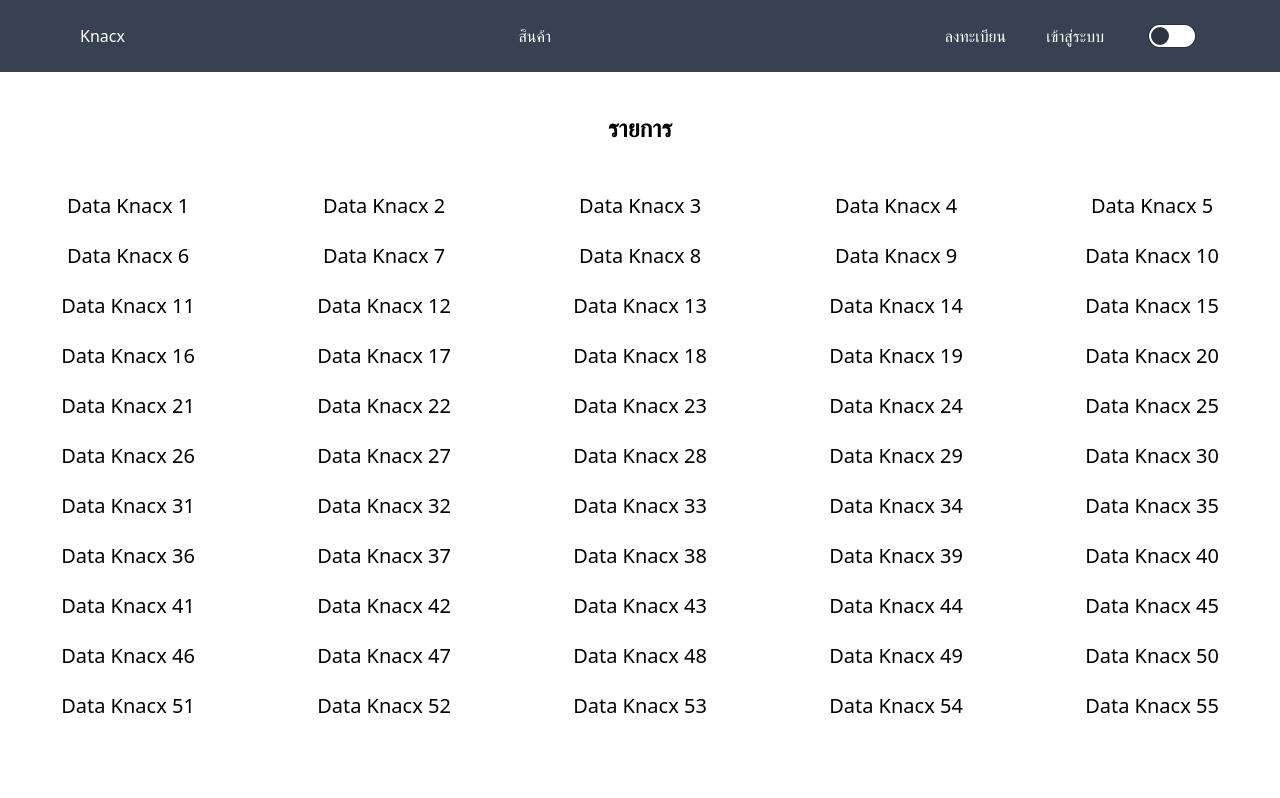
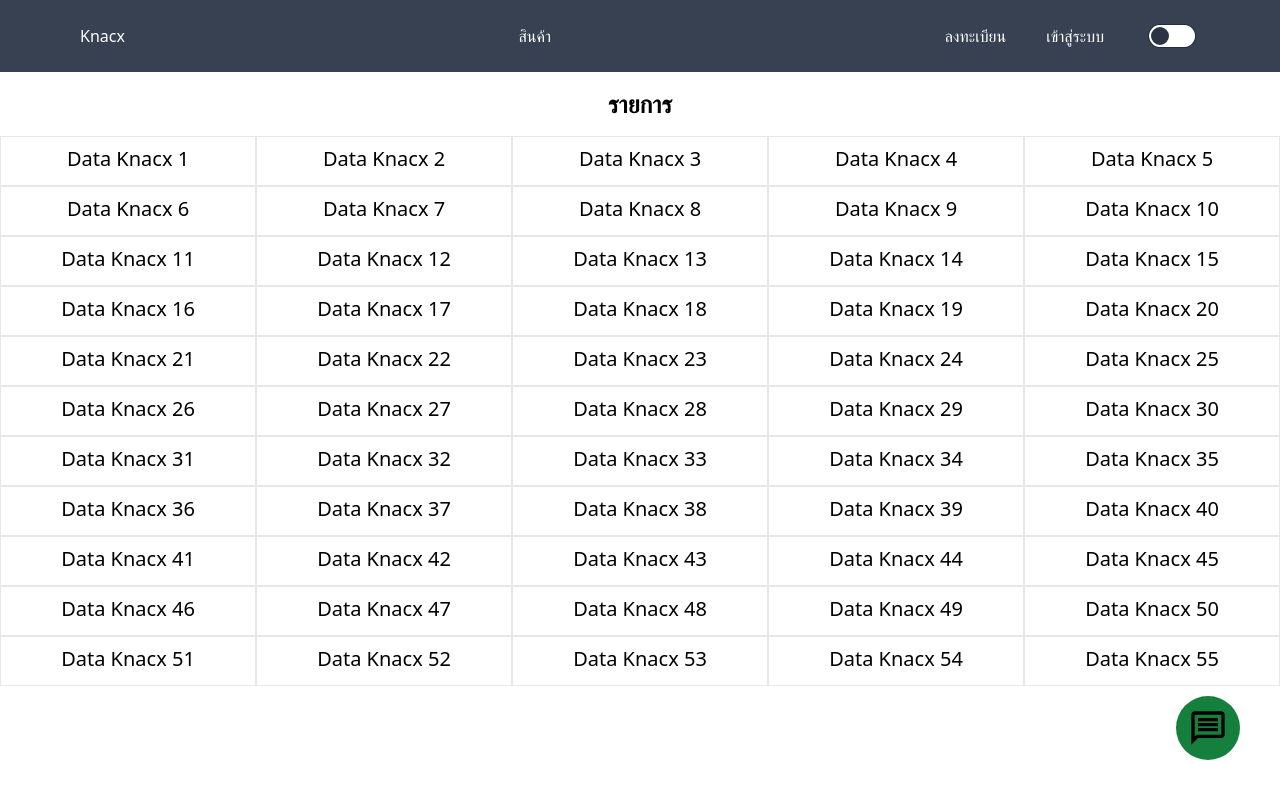
Before and after one commit to Sarunyamk/example_knacx, a React (Vite) app: page / in a window 1280 px wide. Built offline with nearby package versions, Linux system fonts and the light colour scheme; no server answers.

Commit message:
feat-react window

```diff
--- a/package.json
+++ b/package.json
@@ -24,6 +24,7 @@
     "react-toastify": "^11.0.2",
     "react-window": "^1.8.11",
     "sweetalert2": "^11.15.10",
+    "websocket": "^1.0.35",
     "yup": "^1.6.1"
   },
   "devDependencies": {
--- a/src/App.jsx
+++ b/src/App.jsx
@@ -23,6 +23,7 @@ function App() {
         transition:Flip
       />
       <AppRouter />
+
     </div>
   )
 }
--- a/src/components/react-window/VirtualizedList.jsx
+++ b/src/components/react-window/VirtualizedList.jsx
@@ -3,26 +3,34 @@ import { FixedSizeList } from "react-window";
 
 const VirtualizedList = () => {
     const data = Array.from({ length: 100000 }, (_, index) => `Data Knacx ${index + 1}`);
+    const columns = 5;
+    const rows = Math.ceil(data.length / columns);
 
     return (
         <div>
-            <h1 className="text-2xl font-bold text-center my-10">รายการ</h1>
+            <h1 className="text-2xl font-bold text-center my-4">รายการ</h1>
             <FixedSizeList
-                className="h-screen overflow-y-scroll text-xl "
+                className="overflow-y-scroll text-xl"
                 height={550}
-                itemCount={data.length}
-                itemSize={50}
+                itemCount={rows} // จำนวนแถวทั้งหมด
+                itemSize={50} // ความสูงของแต่ละแถว
                 width="100%"
             >
-                {({ index, style }) => (
-                    <div style={style} className="flex flex-wrap text-center">
-                        <div className="w-1/5 p-2">{data[index * 5]}</div>
-                        <div className="w-1/5 p-2">{data[index * 5 + 1]}</div>
-                        <div className="w-1/5 p-2">{data[index * 5 + 2]}</div>
-                        <div className="w-1/5 p-2">{data[index * 5 + 3]}</div>
-                        <div className="w-1/5 p-2">{data[index * 5 + 4]}</div>
-                    </div>)}
-            </FixedSizeList></div>
+                {({ index, style }) => {
+                    const startIndex = index * columns; // เริ่มต้นของแต่ละแถว
+                    const rowItems = data.slice(startIndex, startIndex + columns); // ดึงข้อมูลในแถว
+                    return (
+                        <div style={style} className="flex text-center">
+                            {rowItems.map((item, columnIndex) => (
+                                <div key={columnIndex} className="w-1/5 p-2 border">
+                                    {item}
+                                </div>
+                            ))}
+                        </div>
+                    );
+                }}
+            </FixedSizeList>
+        </div>
     )
 }
 export default VirtualizedList
--- /dev/null
+++ b/src/components/realtime-chat/ChatBox.jsx
@@ -0,0 +1,20 @@
+import React from 'react';
+
+const ChatBox = ({ messages }) => {
+    return (
+        <div className="h-96 overflow-y-auto border border-gray-300 p-4 bg-white rounded-lg">
+            {messages.map((msg, index) => (
+                <div key={index} className={`mb-2 ${msg.isOwnMessage ? 'text-right' : ''}`}>
+                    <span
+                        className={`inline-block px-4 py-2 rounded-lg ${msg.isOwnMessage ? 'bg-green-200' : 'bg-gray-200'
+                            }`}
+                    >
+                        {msg.text}
+                    </span>
+                </div>
+            ))}
+        </div>
+    );
+};
+
+export default ChatBox;
--- /dev/null
+++ b/src/components/realtime-chat/ChatInput.jsx
@@ -0,0 +1,32 @@
+import React, { useState } from 'react';
+
+const ChatInput = ({ onSendMessage }) => {
+    const [message, setMessage] = useState('');
+
+    const handleSendMessage = () => {
+        if (message.trim() !== '') {
+            onSendMessage(message); // ส่งข้อความไปยัง parent component
+            setMessage(''); // ล้างข้อความ
+        }
+    };
+
+    return (
+        <div className="flex gap-2 mt-4">
+            <input
+                type="text"
+                className="flex-1 px-4 py-2 border rounded-lg bg-gray-100 border-gray-300 text-gray-800"
+                placeholder="Type your message..."
+                value={message}
+                onChange={(e) => setMessage(e.target.value)}
+            />
+            <button
+                className="bg-blue-500 text-white px-4 py-2 rounded-lg"
+                onClick={handleSendMessage}
+            >
+                Send
+            </button>
+        </div>
+    );
+};
+
+export default ChatInput;
--- /dev/null
+++ b/src/components/realtime-chat/RealTimeChat.jsx
@@ -0,0 +1,116 @@
+// import { useEffect, useState } from 'react';
+
+// import { w3cwebsocket as W3CWebSocket } from 'websocket';
+// import ChatBox from './ChatBox';
+// import ChatInput from './ChatInput';
+// const client = new W3CWebSocket('wss://echo.websocket.events');
+
+
+// const RealTimeChat = ({ setIsChatOpen }) => {
+
+//     const [messages, setMessages] = useState([]);
+
+//     useEffect(() => {
+//         const storedMessages = JSON.parse(localStorage.getItem('chatMessages')) || [];
+//         setMessages(storedMessages);
+//     }, []);
+
+//     useEffect(() => {
+//         localStorage.setItem('chatMessages', JSON.stringify(messages));
+//     }, [messages]);
+
+//     const handleSendMessage = (text) => {
+//         client.send(text); // ส่งข้อความผ่าน WebSocket
+//         setMessages((prev) => [...prev, { text, isOwnMessage: true }]);
+//     };
+
+//     useEffect(() => {
+//         client.onmessage = (message) => {
+//             setMessages((prev) => [
+//                 ...prev,
+//                 { text: message.data, isOwnMessage: false },
+//             ]);
+//         };
+//     }, []);
+
+//     return (
+//         <div>
+//             <div className="relative max-w-lg mx-auto mt-10 p-4 border rounded-lg bg-gray-100">
+//                 <h1 className="text-3xl text-center font-bold text-blue-500">แชท</h1>
+//                 <button
+//                     onClick={() => setIsChatOpen(false)}
+//                     className="absolute right-0 top-0 text-sm text-black font-bold p-4 duration-300 hover:text-blue-500"
+//                 >
+//                     X
+//                 </button>
+//                 <ChatBox messages={messages} />
+//                 <ChatInput onSendMessage={handleSendMessage} />
+//             </div>
+//         </div>
+//     )
+// }
+// export default RealTimeChat
+
+
+
+import { useEffect, useState } from 'react';
+import { w3cwebsocket as W3CWebSocket } from 'websocket';
+import ChatBox from './ChatBox';
+import ChatInput from './ChatInput';
+
+const client = new W3CWebSocket('wss://echo.websocket.events');
+
+const RealTimeChat = ({ setIsChatOpen }) => {
+    const [messages, setMessages] = useState([]);
+
+    const userLogin = JSON.parse(localStorage.getItem('currentUser')) || null;
+
+    const userId = userLogin ? userLogin.id : null;
+
+    // โหลดข้อความจาก Local Storage เฉพาะ userId
+    useEffect(() => {
+        if (userId) {
+            const storedMessages = JSON.parse(localStorage.getItem(`chatMessages_${userId}`)) || [];
+            setMessages(storedMessages);
+        }
+    }, [userId]);
+
+    // บันทึกข้อความลง Local Storage เฉพาะ userId
+    useEffect(() => {
+        if (userId) {
+            localStorage.setItem(`chatMessages_${userId}`, JSON.stringify(messages));
+        }
+    }, [messages, userId]);
+
+    const handleSendMessage = (text) => {
+        client.send(text); // ส่งข้อความผ่าน WebSocket
+        setMessages((prev) => [...prev, { text, isOwnMessage: true }]);
+    };
+
+    useEffect(() => {
+        client.onmessage = (message) => {
+            setMessages((prev) => [
+                ...prev,
+                { text: message.data, isOwnMessage: false },
+            ]);
+        };
+    }, []);
+
+    return (
+        <div>
+            <div className="relative max-w-lg mx-auto mt-10 p-4 border rounded-lg bg-gray-100">
+                <h1 className="text-3xl text-center font-bold text-blue-500">แชท</h1>
+                <button
+                    onClick={() => setIsChatOpen(false)}
+                    className="absolute right-0 top-0 text-sm text-black font-bold p-4 duration-300 hover:text-blue-500"
+                >
+                    X
+                </button>
+                <ChatBox messages={messages} />
+                <ChatInput onSendMessage={handleSendMessage} />
+            </div>
+        </div>
+    );
+};
+
+export default RealTimeChat;
--- a/src/layouts/HomePage.jsx
+++ b/src/layouts/HomePage.jsx
@@ -1,9 +1,13 @@
+
 
 import VirtualizedList from './../components/react-window/VirtualizedList';
+
 const HomePage = () => {
+
     return (
         <div>
             <VirtualizedList />
+
         </div>
     )
 }
--- a/src/layouts/Layout.jsx
+++ b/src/layouts/Layout.jsx
@@ -1,11 +1,25 @@
+import { useState } from "react";
 import Navbar from "./Navbar";
 import { Outlet } from 'react-router-dom'
+import RealTimeChat from "../components/realtime-chat/RealTimeChat";
+import { MdOutlineMessage } from "react-icons/md";
 const Layout = () => {
+    const [isChatOpen, setIsChatOpen] = useState(false)
 
     return (
         <div>
             <Navbar />
-            <Outlet />
+            <Outlet className="relative" />
+            <div className="absolute bottom-10 right-10">
+                {
+                    isChatOpen ? isChatOpen && <RealTimeChat setIsChatOpen={setIsChatOpen} />
+
+                        : <button className="bg-green-700 hover:scale-105 duration-300 w-16 h-16 rounded-full flex justify-center items-center" onClick={() => setIsChatOpen(true)}>
+                            <MdOutlineMessage className="w-10 h-10 " />
+                        </button>
+                }
+            </div>
+
         </div>
     )
 }
```
Also changed, not shown: 1 other file (tests, documents, lock files or other folders).
